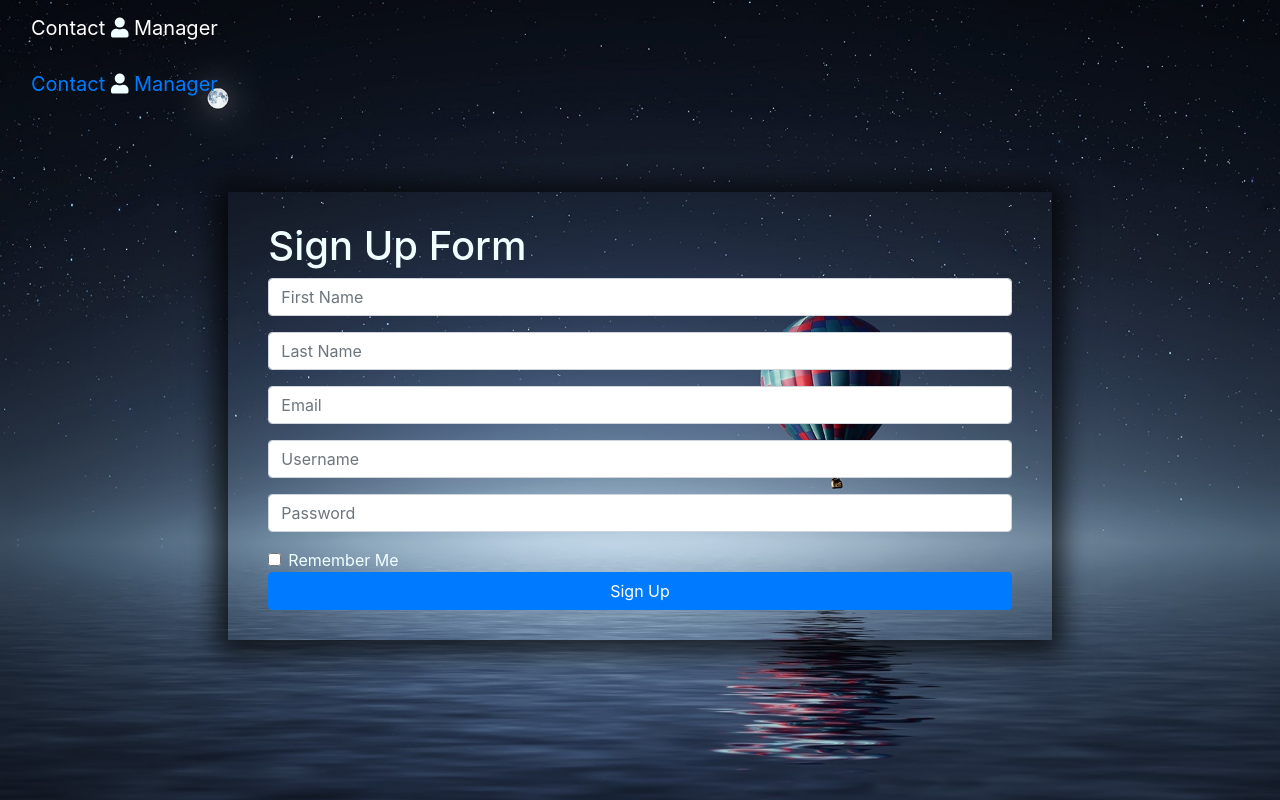
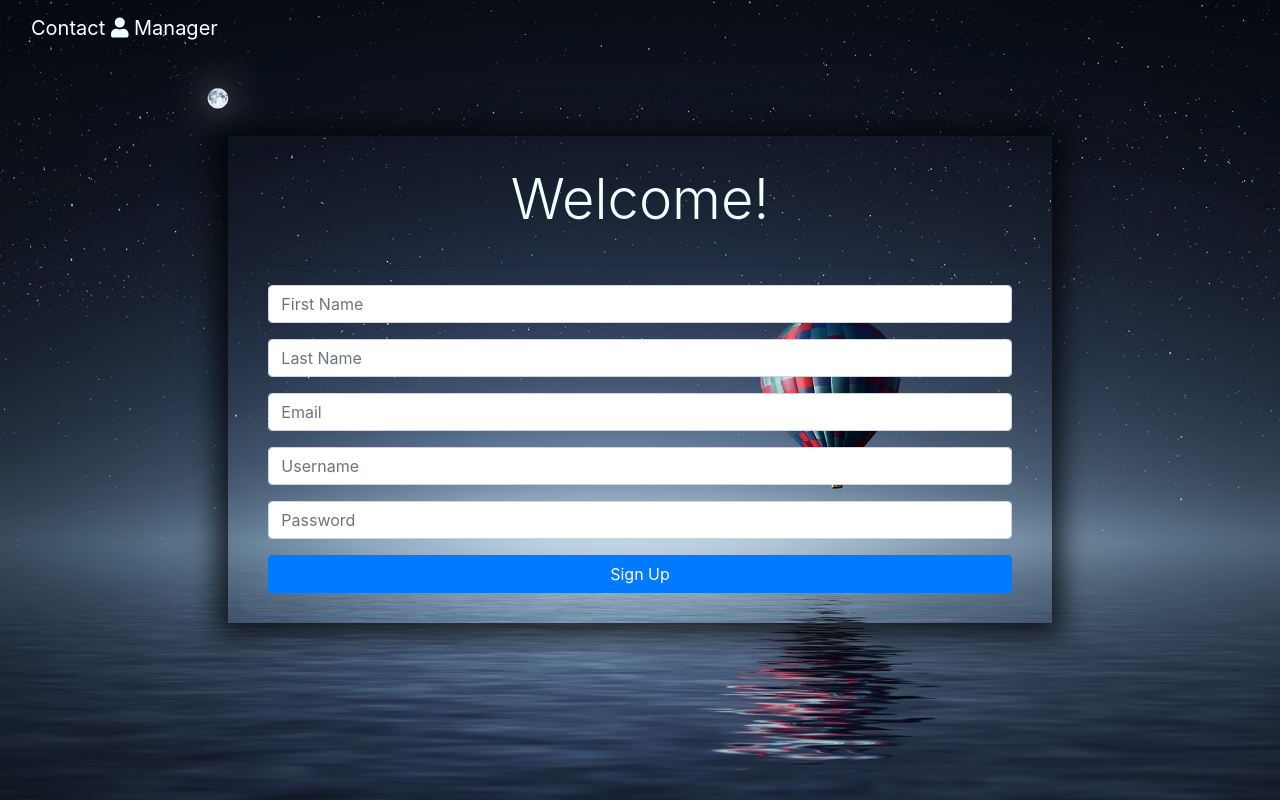
Before and after one commit to hiranosasuke/group8, a PHP site: page /signup.php in a window 1280 px wide. Run offline with PHP 8.4, Linux system fonts and the light colour scheme; some libraries are stand-ins or nearby versions.

Commit message:
Style Changes
made some css changes to the login and signup page

```diff
--- a/index.php
+++ b/index.php
@@ -10,7 +10,8 @@
 		<div class="col-md-2 col-sm-2 col-xs-12"></div>
 		<div class="col-md-8 col-sm-8 col-xs-12">
 			<form class="form-container" action="includes/login.inc.php" method="post">
-			<h1>Login</h1>
+			<h1 class="display-4 text-center pb-3">Hello!</h1>
+			<hr style="height:3px">
 			<?php
 			if(isset($_GET['login'])){
 
@@ -25,7 +26,6 @@
 			  <div class="form-group">
 				 <label for="InputEmail1">Username</label>
 				 <input type="username" name="uid" class="form-control" id="exampleInputEmail1" aria-describedby="emailHelp" placeholder="Enter username">
-				 <small id="emailHelp" class="form-text">We'll never share your username with anyone else.</small>
 			  </div>
 			  <div class="form-group">
 				 <label for="InputPassword1">Password</label>
--- a/signup.php
+++ b/signup.php
@@ -6,22 +6,13 @@
  ?>
 
 <body>
-<nav class="navbar navbar-inverse">
-	<div class="container-fluid">
-		<div class="navbar-header">
-			<a class="navbar-brand" href="index.php">Contact <i class="fa fa-user"></i> Manager</a>
-		</div>
-		<div class="collapse navbar-collapse" id="myNavBar">
-
-		</div>
-	</div>
-</nav>
 <div class="container-fluid">
 	<div class="row">
 		<div class="col-md-2 col-sm-2 col-xs-12"></div>
 		<div class="col-md-8 col-sm-8 col-xs-12">
 			<form class="form-container" action="includes/signup.inc.php" method="POST">
-			<h1>Sign Up Form</h1>
+			<h1 class="display-4 text-center pb-3">Welcome!</h1>
+      <hr style="height:3px">
 			  <div class="form-group">
 				 <input type="firstname" name="first" class="form-control" id="exampleFirst" placeholder="First Name">
 			  </div>
@@ -36,10 +27,6 @@
 			  </div>
 			  <div class="form-group">
 				 <input type="password" name="pwd" class="form-control" id="exampleUser" placeholder="Password">
-			  </div>
-			  <div class="form-check">
-				 <input type="checkbox" class="form-check-input" id="exampleCheck1">
-				 <label class="form-check-label" for="exampleCheck1">Remember Me</label>
 			  </div>
 			  <button type="submit" name="submit" class="btn btn-primary btn-block">Sign Up</button>
         <!--Response for submit-->
```
